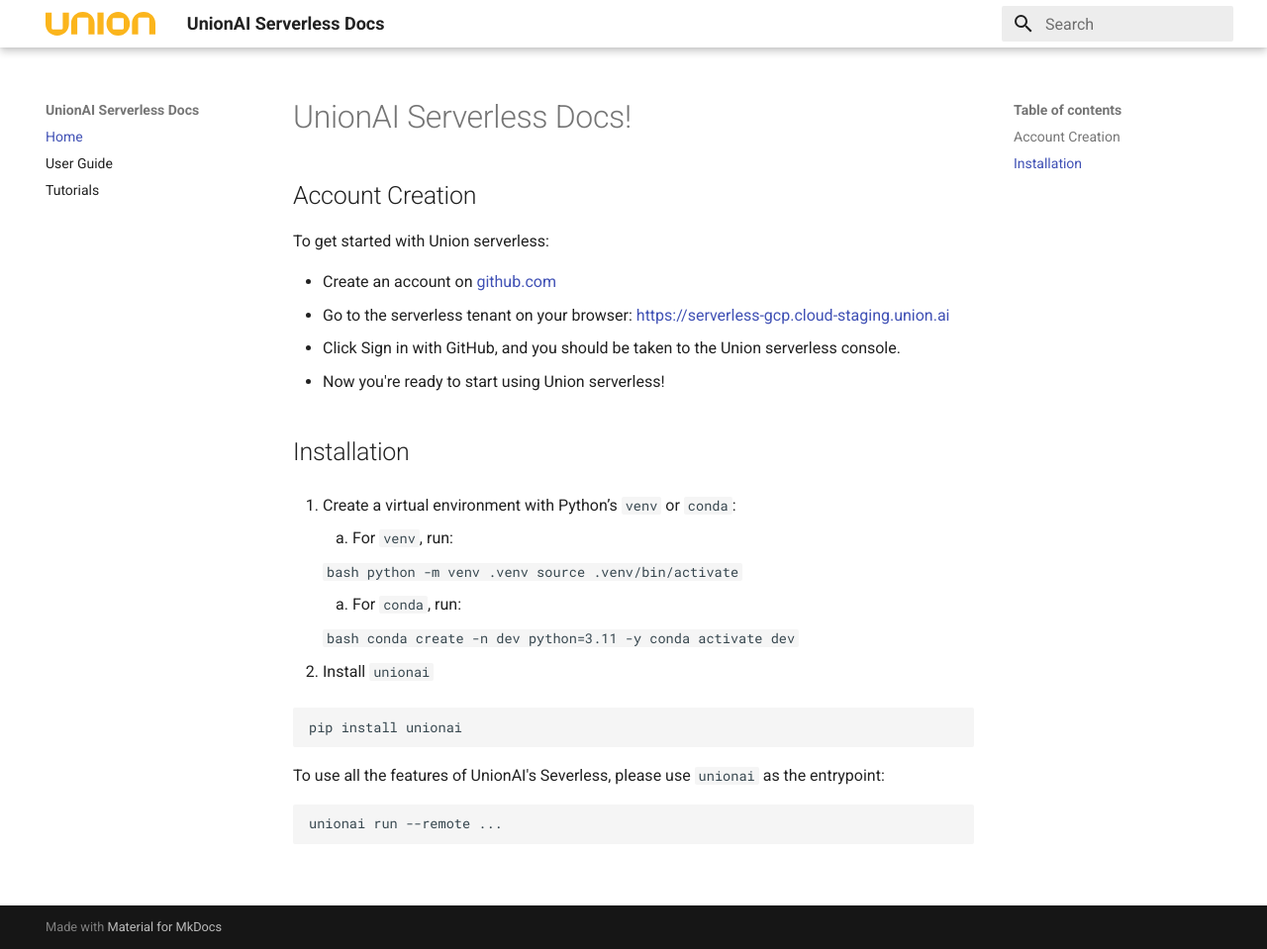
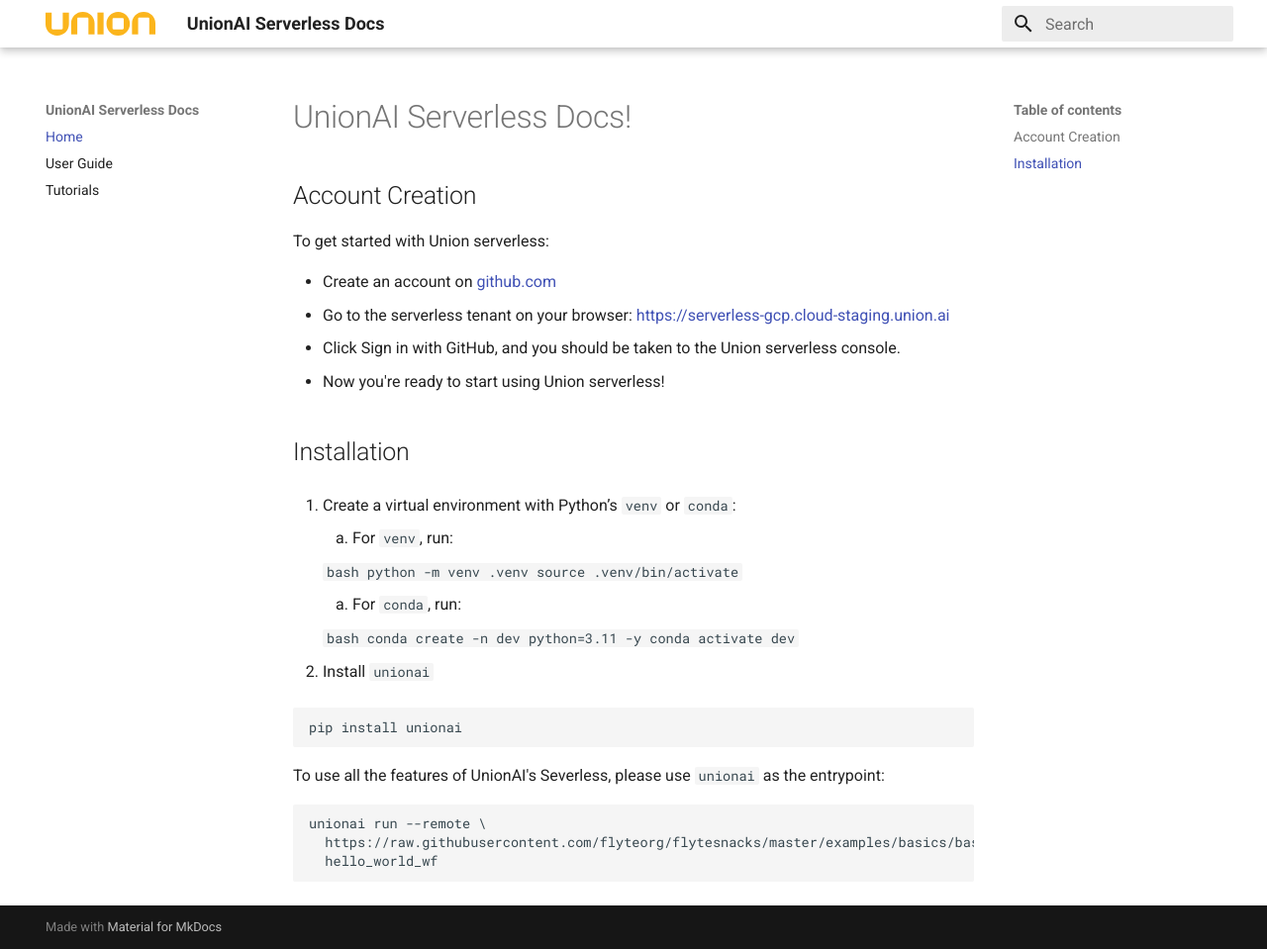
Before and after one commit to thomasjpfan/unionai-serverless-docs, an MkDocs documentation site: the page built from docs/index.md, in a window 1280 px wide and 959 px high. Shown: the whole window at 99% size. Built offline with MkDocs 1.6.1 and Material for MkDocs 9.7.7, drawn with Linux system fonts in a browser that asks for light colours.

Commit message:
Update with full command

````diff
--- a/docs/index.md
+++ b/docs/index.md
@@ -36,5 +36,7 @@
 To use all the features of UnionAI's Severless, please use `unionai` as the entrypoint:
 
 ```bash
-unionai run --remote ...
+unionai run --remote \
+  https://raw.githubusercontent.com/flyteorg/flytesnacks/master/examples/basics/basics/hello_world.py \
+  hello_world_wf
 ```
````
